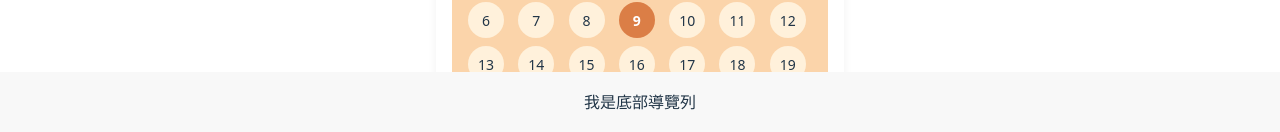
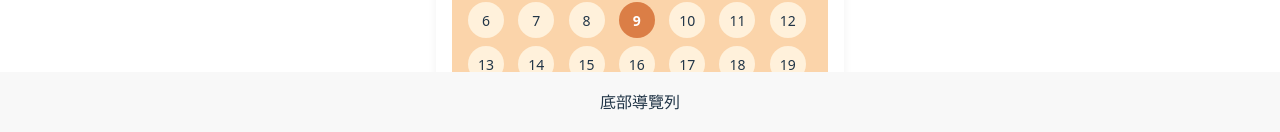
Before and after one commit to StoneEvens/GradProject, a React (Vite) app: page / in a window 1280 px wide. Shown: the part 668-800 px from the top of the page. Built offline with nearby package versions, Linux system fonts and the light colour scheme.

Commit message:
測試一下（微調底部導覽列）

```diff
--- a/src/components/BottomNavigationBar.jsx
+++ b/src/components/BottomNavigationBar.jsx
@@ -4,7 +4,7 @@ function BottomNavigationBar() {
   return (
     <div className="bottom-nav">
       <div className="inner-container center">
-        我是底部導覽列
+        底部導覽列
       </div>
     </div>
   )
```
